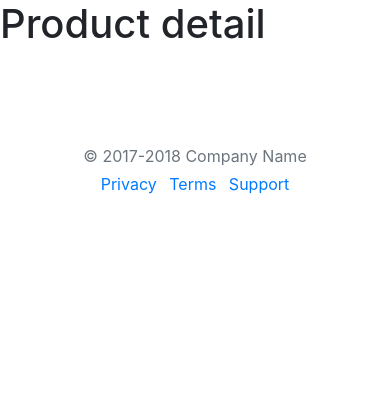
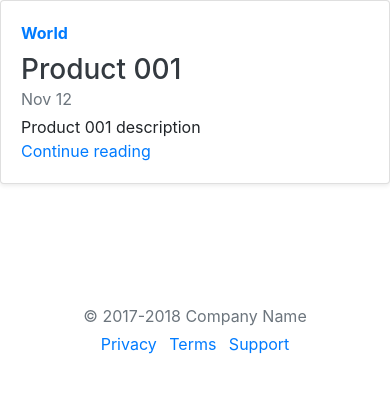
Before and after one commit to leihuagh/Django_Build_A_Site, a Django app: page /products/1 in a window 390 px wide. Shown: the part 56-449 px from the top of the page. Run offline with Django 3.2, Linux system fonts and the light colour scheme; data comes from the database, SQL or seed files in the repository; some libraries are stand-ins or nearby versions.

Commit message:
basic detail design

```diff
--- a/products/templates/detail.html
+++ b/products/templates/detail.html
@@ -5,5 +5,22 @@
 {% endblock head_title %}
 
 {% block main_contents %}
-<h1>Product detail</h1>
+<div class="row mb-2">
+    <div class="col-md-3"></div>
+    <div class="col-md-6">
+      <div class="card flex-md-row mb-4 shadow-sm h-md-250">
+        <div class="card-body d-flex flex-column align-items-start">
+          <strong class="d-inline-block mb-2 text-primary">World</strong>
+          <h3 class="mb-0">
+            <a class="text-dark" href="#">{{ product }}</a>
+          </h3>
+          <div class="mb-1 text-muted">Nov 12</div>
+          <p class="card-text mb-auto">{{ product.description }}</p>
+          <a href="#">Continue reading</a>
+        </div>
+        <svg class="bd-placeholder-img card-img-right flex-auto d-none d-lg-block" width="200" height="250" xmlns="http://www.w3.org/2000/svg" preserveAspectRatio="xMidYMid slice" focusable="false" role="img" aria-label="Placeholder: Thumbnail"><title>Placeholder</title><rect fill="#55595c" width="100%" height="100%"/><text fill="#eceeef" dy=".3em" x="50%" y="50%">Thumbnail</text></svg>
+      </div>
+    </div>
+    <div class="col-md-3"></div>
+</div>
 {% endblock main_contents %}
```
